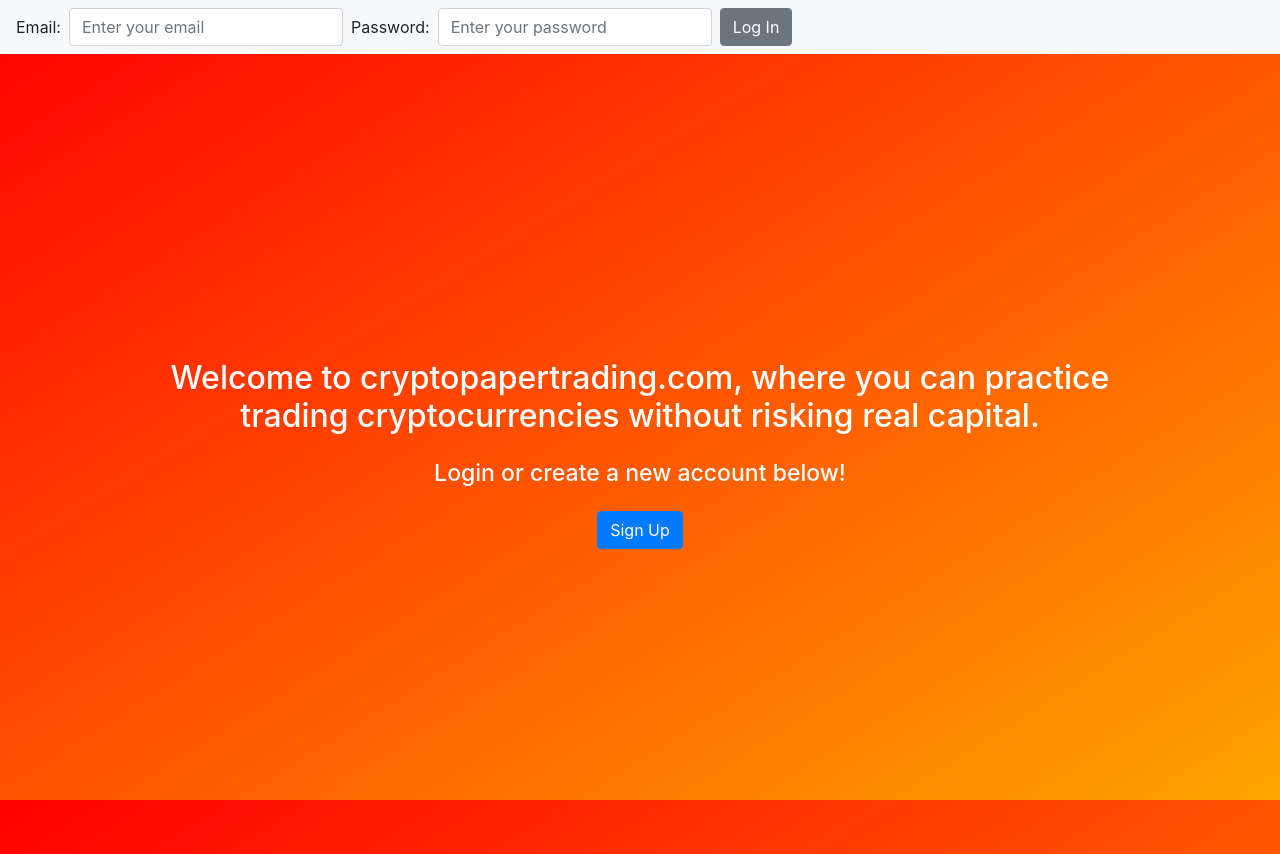
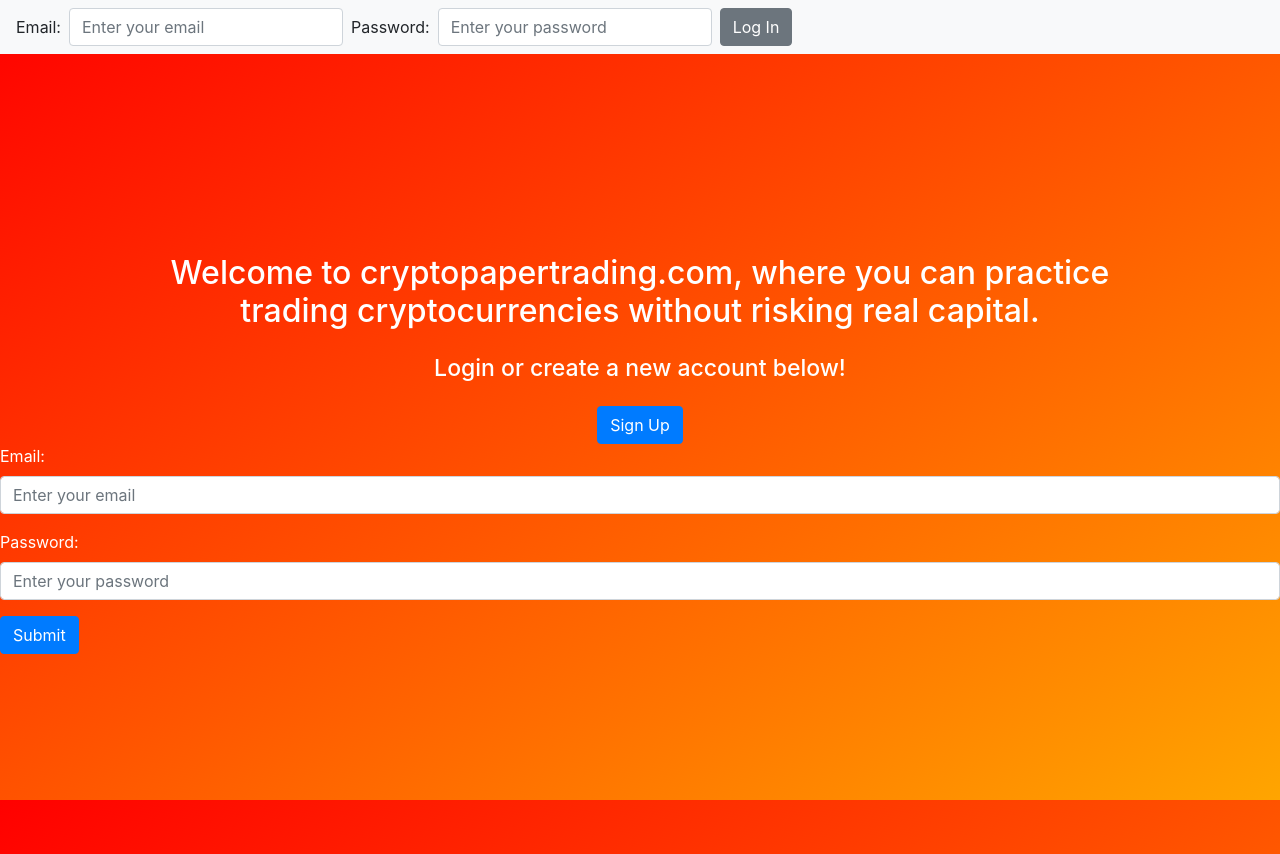
Before and after one commit to mdamian9/cryptopapertrading-site, a React (Create React App) app in the folder client/: page / in a window 1280 px wide. Built offline with nearby package versions, Linux system fonts and the light colour scheme.

Commit message:
Modified SignupForm to be a Reactstrap form instead of using bootstrap css

```diff
--- a/client/src/components/LandingPage.js
+++ b/client/src/components/LandingPage.js
@@ -24,6 +24,7 @@
                             Sign Up
                         </Button>
                     </div>
+                    <SignupForm />
                 </div>
             </div>
         </div>
--- a/client/src/components/Navbar.js
+++ b/client/src/components/Navbar.js
@@ -32,7 +32,7 @@
     render() {
         return (
             <Navbar color="light" light expand="md">
-                <NavbarBrand href="/home">Crypto Paper Trading</NavbarBrand>
+                <NavbarBrand href="/home"><img src="btc_logo.png" alt="btc_logo" height="30" width="30" />&ensp;Crypto Paper Trading</NavbarBrand>
                 <NavbarToggler onClick={this.toggle} />
                 <Collapse isOpen={this.state.isOpen} navbar>
                     <Nav className="ml-auto" navbar>
--- a/client/src/components/SignupForm.js
+++ b/client/src/components/SignupForm.js
@@ -25,33 +25,21 @@
 
     render = () => {
         return (
-            <div>
-                <form id="signup-form" onSubmit={this.handleFormSubmit}>
-                    <div className="form-group">
-                        <label htmlFor="signup-email">Email:</label>&ensp;
-                        <input className="form-control"
-                            placeholder="Enter your email"
-                            name="email"
-                            type="email"
-                            id="signup-email"
-                            onChange={this.handleChange}
-                        />
-                    </div>
-                    <div className="form-group">
-                        <label htmlFor="signup-pwd">Password:</label>&ensp;
-                        <input className="form-control"
-                            placeholder="Create your password"
-                            name="password"
-                            type="password"
-                            id="signup-pwd"
-                            onChange={this.handleChange}
-                        />
-                    </div>
-                    <button className="btn btn-secondary">
-                        Sign Up
-                    </button>
-                </form>
-            </div>
+            <Form id="signup-form" onSubmit={this.handleFormSubmit}>
+                <FormGroup>
+                    <Label for="signup-email">Email:</Label>
+                    <Input type="email" name="email" id="signup-email"
+                        placeholder="Enter your email" onChange={this.handleChange}
+                    />
+                </FormGroup>
+                <FormGroup>
+                    <Label for="signup-password">Password:</Label>
+                    <Input type="password" name="password" id="signup-password"
+                        placeholder="Enter your password" onChange={this.handleChange}
+                    />
+                </FormGroup>
+                <Button color="primary">Submit</Button>
+            </Form>
         );
     };
 };
```
